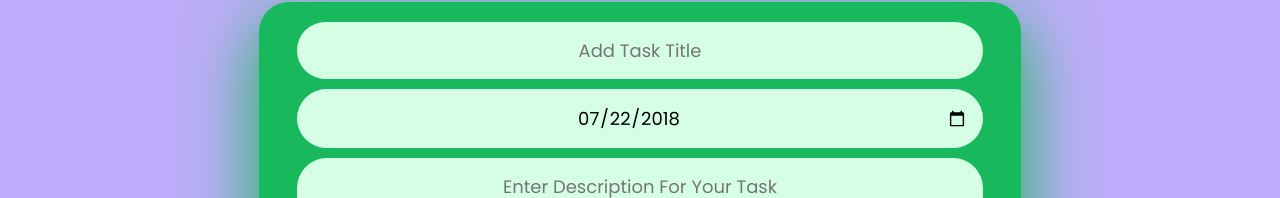
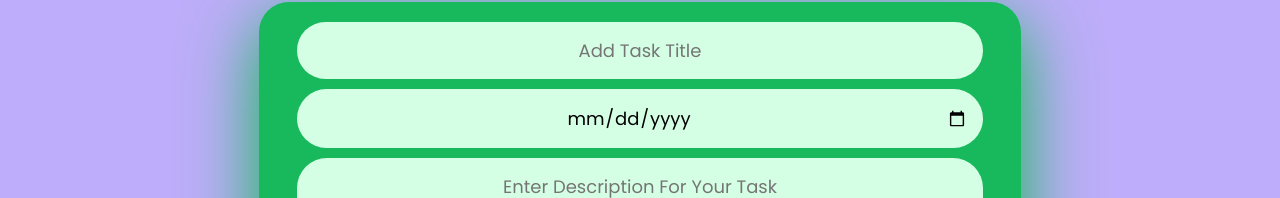
Before and after one commit to tahaali-dev/Taskifyclient, a React (Vite) app: page /create-new in a window 1280 px wide. Shown: the part 132-330 px from the top of the page. Built offline with nearby package versions, Linux system fonts and the light colour scheme.

Commit message:
date chck

```diff
--- a/src/Pages/TaskCreationPage/TaskCreation.jsx
+++ b/src/Pages/TaskCreationPage/TaskCreation.jsx
@@ -8,7 +8,7 @@ const TaskCreation = () => {
         <h2>Create Your Own Task 📝</h2>
         <form>
           <input type="text" placeholder="Add Task Title" />
-          <input type="date" value="2018-07-22"/>
+          <input type="date" value="yyyy-mm-dd"/>
           <textarea
             cols="30"
             rows="10"
```
